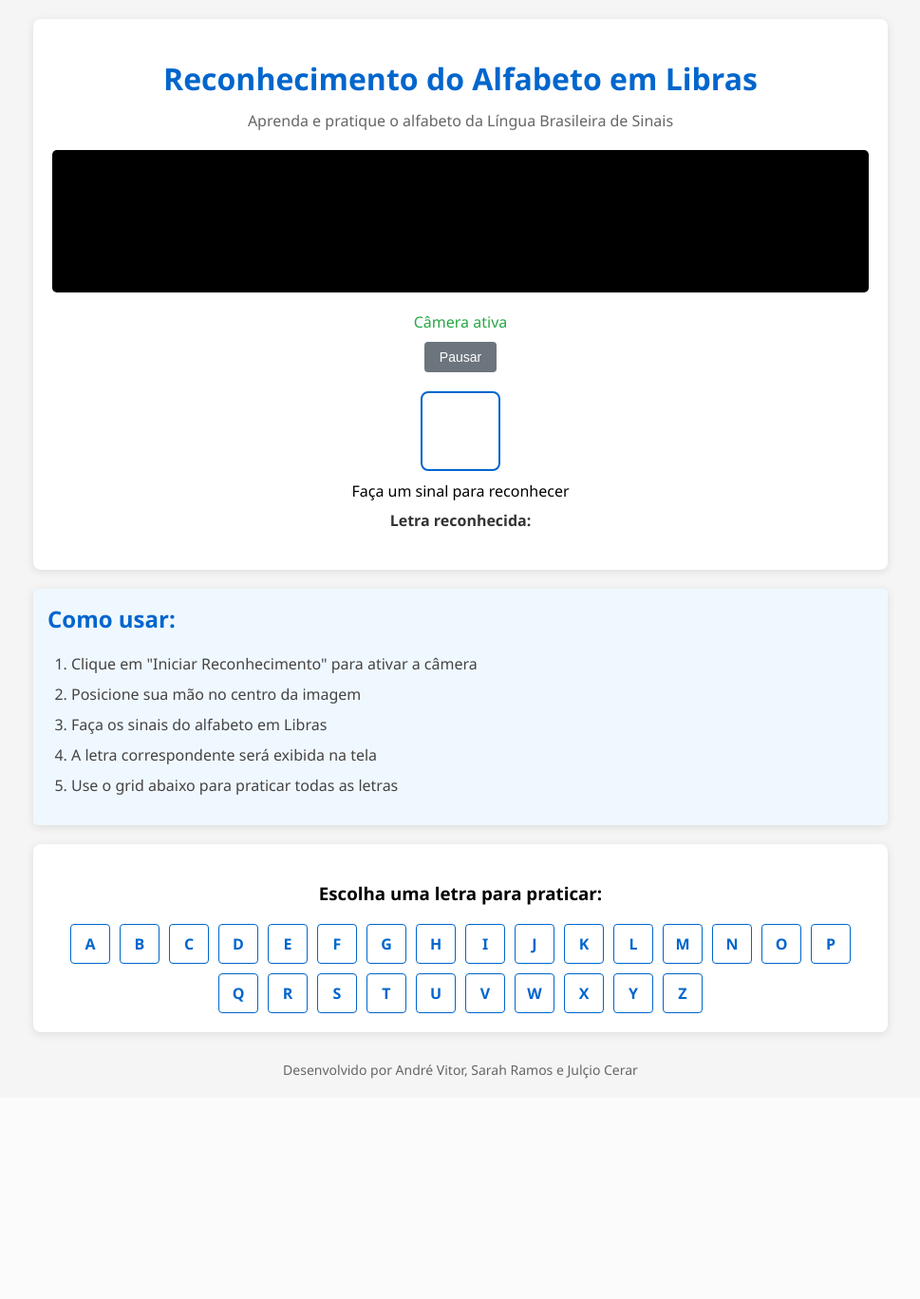
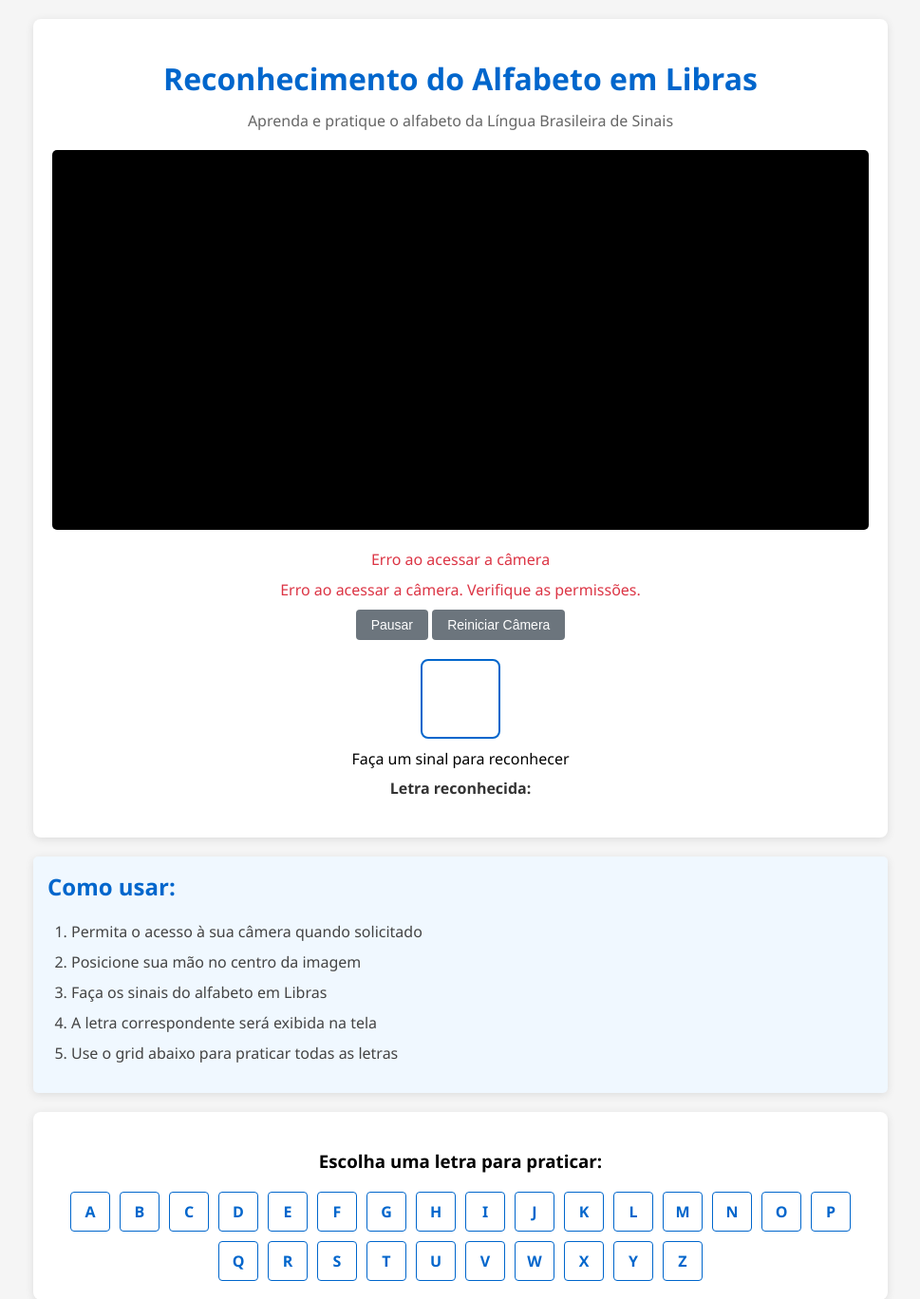
Before and after one commit to Andressis/Libras, a Flask app: page / in a window 1280 px wide. Shown: the top 1368 px of the page at 95% size, without its empty margins (155-1124 px from the left). Before the commit the page ends 1136 px from the top, so only its background shows below. Run offline with Flask 2, Linux system fonts and the light colour scheme.

Commit message:
Update index.html

```diff
--- a/templates/index.html
+++ b/templates/index.html
@@ -36,7 +36,7 @@
             margin: 20px 0;
             position: relative;
         }
-        # {
+        #video {
             width: 100%;
             height: auto;
             max-height: 400px;
@@ -151,6 +151,13 @@
             font-weight: bold;
             font-size: 20px;
         }
+        .camera-error {
+            text-align: center;
+            color: #dc3545;
+            margin: 10px 0;
+            font-weight: 500;
+            display: none;
+        }
     </style>
 </head>
 <body>
@@ -164,10 +171,12 @@
             <video id="video" autoplay playsinline></video>
         </div>
 
-        <div class="camera-status">Câmera ativa</div>
+        <div class="camera-status">Aguardando permissão da câmera...</div>
+        <div class="camera-error" id="cameraError">Erro ao acessar a câmera. Verifique as permissões.</div>
 
         <div class="btn-container">
             <button id="pauseBtn" class="btn">Pausar</button>
+            <button id="restartBtn" class="btn">Reiniciar Câmera</button>
         </div>
 
         <div class="letter-display">
@@ -180,7 +189,7 @@
     <div class="container instructions">
         <h2>Como usar:</h2>
         <ol>
-            <li>Clique em "Iniciar Reconhecimento" para ativar a câmera</li>
+            <li>Permita o acesso à sua câmera quando solicitado</li>
             <li>Posicione sua mão no centro da imagem</li>
             <li>Faça os sinais do alfabeto em Libras</li>
             <li>A letra correspondente será exibida na tela</li>
@@ -229,18 +238,88 @@
         document.addEventListener('DOMContentLoaded', function() {
             const video = document.getElementById('video');
             const pauseBtn = document.getElementById('pauseBtn');
+            const restartBtn = document.getElementById('restartBtn');
             const detectedLetter = document.getElementById('detectedLetter');
             const recognizedLetter = document.getElementById('recognizedLetter');
             const letterToShow = document.getElementById('letterToShow');
             const alphabetLetters = document.querySelectorAll('.alphabet-letter');
+            const cameraStatus = document.querySelector('.camera-status');
+            const cameraError = document.getElementById('cameraError');
 
             let isPaused = false;
-            let videoSrc = video.src;
+            let mediaStream = null;
+            let frameProcessingInterval = null;
 
-            // Função para atualizar a letra detectada
-            function updateDetectedLetter() {
-                if (!isPaused) {
-                    fetch('/get_letter')
+            // Função para iniciar a câmera
+            async function startCamera() {
+                try {
+                    cameraStatus.textContent = "Aguardando permissão da câmera...";
+                    cameraStatus.style.color = "#28a745";
+                    cameraError.style.display = "none";
+
+                    mediaStream = await navigator.mediaDevices.getUserMedia({
+                        video: {
+                            width: 640,
+                            height: 480,
+                            facingMode: 'user'
+                        }
+                    });
+
+                    video.srcObject = mediaStream;
+                    video.onloadedmetadata = function() {
+                        cameraStatus.textContent = "Câmera ativa";
+                        isPaused = false;
+                        pauseBtn.textContent = "Pausar";
+
+                        // Iniciar o envio de frames para o servidor
+                        startFrameProcessing();
+                    };
+                } catch (err) {
+                    console.error("Erro ao acessar a câmera:", err);
+                    cameraStatus.textContent = "Erro ao acessar a câmera";
+                    cameraStatus.style.color = "#dc3545";
+                    cameraError.style.display = "block";
+                }
+            }
+
+            // Função para iniciar o processamento de frames
+            function startFrameProcessing() {
+                // Limpar o intervalo anterior, se existir
+                if (frameProcessingInterval) {
+                    clearInterval(frameProcessingInterval);
+                }
+
+                // Definir um novo intervalo para processar frames
+                frameProcessingInterval = setInterval(sendFrameToServer, 200);
+            }
+
+            // Função para enviar frames para o servidor
+            function sendFrameToServer() {
+                if (isPaused || !video.srcObject) return;
+
+                // Criar um canvas temporário para capturar o frame
+                const canvas = document.createElement('canvas');
+                canvas.width = video.videoWidth;
+                canvas.height = video.videoHeight;
+                const ctx = canvas.getContext('2d');
+
+                // Verificar se o vídeo está pronto para ser capturado
+                if (video.videoWidth === 0 || video.videoHeight === 0) return;
+
+                // Desenhar o frame atual no canvas
+                ctx.drawImage(video, 0, 0, canvas.width, canvas.height);
+
+                // Converter para base64
+                const imageData = canvas.toDataURL('image/jpeg', 0.8);
+
+                // Enviar para o servidor
+                fetch('/process_frame', {
+                    method: 'POST',
+                    headers: {
+                        'Content-Type': 'application/json',
+                    },
+                    body: JSON.stringify({ image: imageData }),
+                })
                 .then(response => response.json())
                 .then(data => {
                     if (data.letter) {
@@ -257,30 +336,57 @@
                             }, 1000);
                         }
                     }
-                            setTimeout(updateDetectedLetter, 500);
                 })
                 .catch(error => {
-                            console.error('Erro ao obter a letra:', error);
-                            setTimeout(updateDetectedLetter, 1000);
+                    console.error('Erro ao processar o frame:', error);
                 });
             }
-            }
-
-            // Iniciar a detecção de letras
-            updateDetectedLetter();
 
             // Botão de pausar/retomar
             pauseBtn.addEventListener('click', function() {
                 if (isPaused) {
-                    video.src = videoSrc;
+                    // Reativar a câmera existente
+                    if (mediaStream) {
+                        video.srcObject = mediaStream;
+                        isPaused = false;
                         pauseBtn.textContent = 'Pausar';
-                    isPaused = false;
-                    updateDetectedLetter();
+                        cameraStatus.textContent = "Câmera ativa";
+                        cameraStatus.style.color = "#28a745";
+                        startFrameProcessing();
                     } else {
-                    video.src = '';
+                        // Se não houver stream, iniciar a câmera
+                        startCamera();
+                    }
+                } else {
+                    // Pausar a câmera
+                    video.srcObject = null;
+                    isPaused = true;
                     pauseBtn.textContent = 'Retomar';
-                    isPaused = true;
+                    cameraStatus.textContent = "Câmera pausada";
+                    cameraStatus.style.color = "#6c757d";
+                    if (frameProcessingInterval) {
+                        clearInterval(frameProcessingInterval);
+                        frameProcessingInterval = null;
                     }
+                }
+            });
+
+            // Botão de reiniciar câmera
+            restartBtn.addEventListener('click', function() {
+                // Parar todos os tracks do stream atual
+                if (mediaStream) {
+                    mediaStream.getTracks().forEach(track => track.stop());
+                    mediaStream = null;
+                }
+
+                // Limpar o intervalo de processamento de frames
+                if (frameProcessingInterval) {
+                    clearInterval(frameProcessingInterval);
+                    frameProcessingInterval = null;
+                }
+
+                // Reiniciar a câmera
+                startCamera();
             });
 
             // Adicionar evento de clique às letras do alfabeto
@@ -294,6 +400,9 @@
                     letterToShow.textContent = `Pratique a letra: ${this.dataset.letter}`;
                 });
             });
+
+            // Iniciar a câmera quando a página carregar
+            startCamera();
         });
     </script>
 </body>
```
Lines whose indentation alone changed are shown as unchanged.
